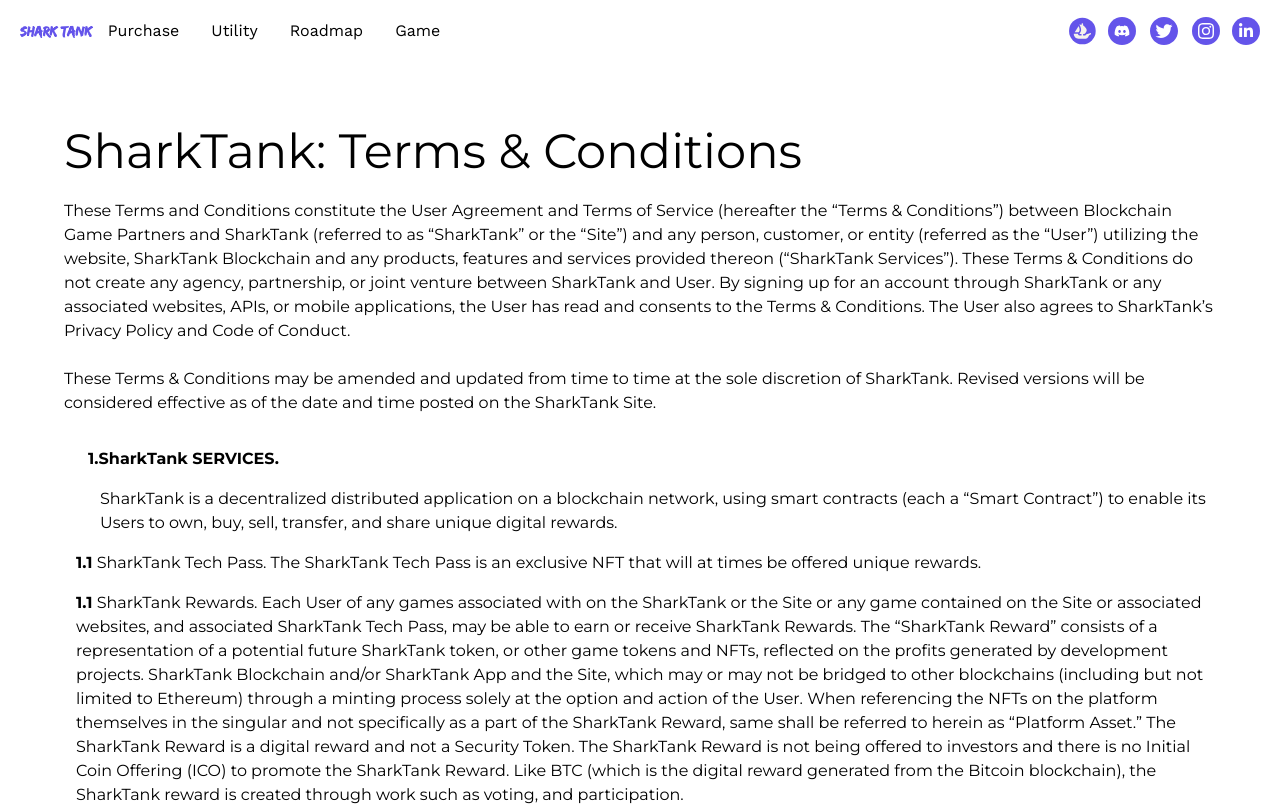
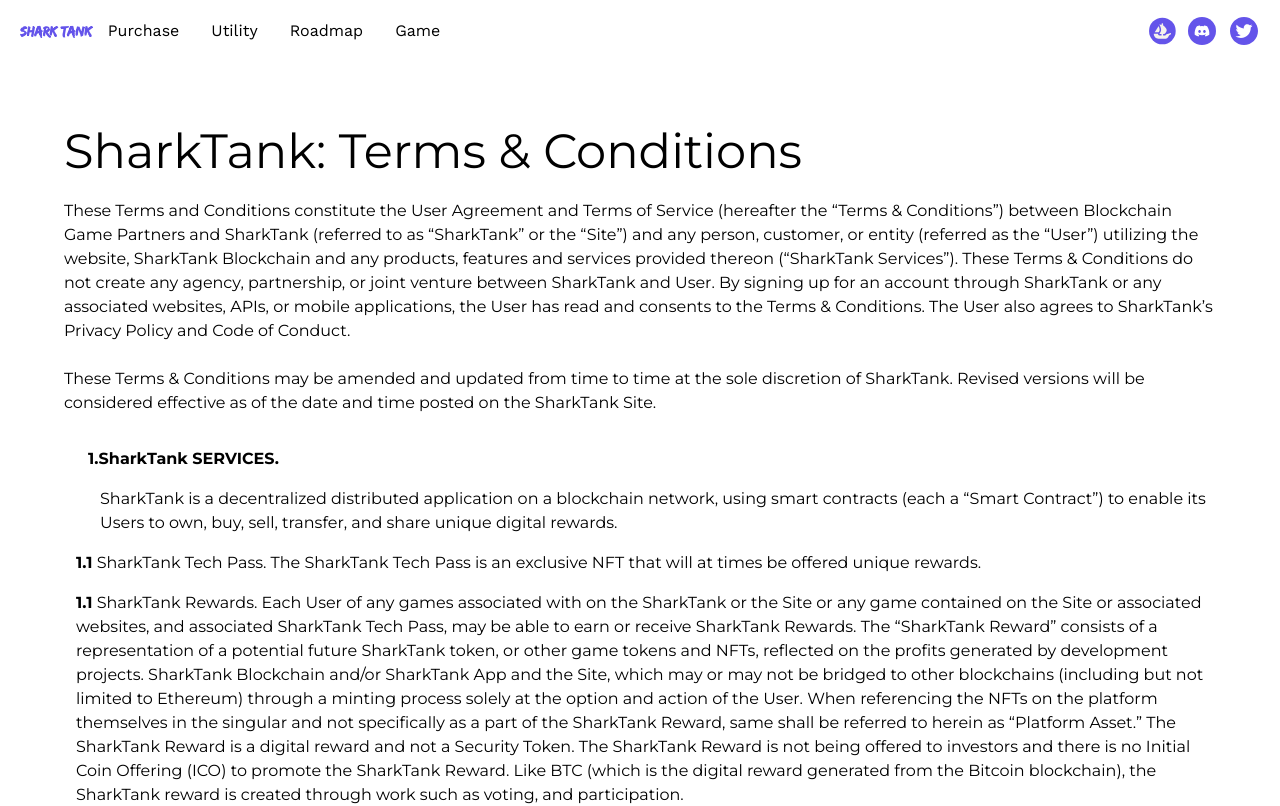
Before and after one commit to kreativekommit/SharkLabsProduction, a React (Create React App) app: page /terms-of-service in a window 1280 px wide. Shown: the top 806 px of the page. Built offline with nearby package versions, Linux system fonts and the light colour scheme.

Commit message:
removed instgram buttons and linked in icons as well

```diff
--- a/src/layout/Footer.js
+++ b/src/layout/Footer.js
@@ -145,36 +145,11 @@
               </li>
               <li>
                 <a
-                  href="https://twitter.com/LazyLionsNFT/"
+                  href="https://twitter.com/"
                   target="_blank"
                   rel="noopener noreferrer"
                 >
                   <BsTwitter
-                    size={"2rem"}
-                    className="p-1 bg-brown-500 rounded-full text-brown-900 hover:text-white"
-                  />
-                </a>
-              </li>
-              <li>
-                <a
-                  href="https://www.instagram.com/lazylionsnft/"
-                  target="_blank"
-                  rel="noopener noreferrer"
-                >
-                  <FaInstagram
-                    size={"2rem"}
-                    className="p-1 bg-brown-500 rounded-full text-brown-900 hover:text-white"
-                  />
-                </a>
-              </li>
-              <li>
-                <a
-                  href="https://www.linkedin.com/company/lazylions"
-                  target="_blank"
-                  rel="noopener noreferrer"
-                  className="text-brown-500 hover:text-white"
-                >
-                  <GrLinkedinOption
                     size={"2rem"}
                     className="p-1 bg-brown-500 rounded-full text-brown-900 hover:text-white"
                   />
--- a/src/layout/Navbar.js
+++ b/src/layout/Navbar.js
@@ -51,7 +51,10 @@
             </button>
           </div>
           <div
-            className={"lg:flex flex-grow items-center" + (navbarOpen ? " flex" : " hidden")}
+            className={
+              "lg:flex flex-grow items-center" +
+              (navbarOpen ? " flex" : " hidden")
+            }
             id="example-navbar-danger"
           >
             <ul className="flex flex-col lg:flex-row list-none flex space-x-8">
@@ -97,7 +100,11 @@
             </ul>
             <ul className="flex flex-col lg:flex-row list-none lg:ml-auto items-center">
               <li>
-                <a href="/" target="_blank" className="transition text-brown-500 hover:text-black">
+                <a
+                  href="/"
+                  target="_blank"
+                  className="transition text-brown-500 hover:text-black"
+                >
                   <svg
                     width="28"
                     height="28"
@@ -106,7 +113,13 @@
                     fill="none"
                     xmlns="http://www.w3.org/2000/svg"
                   >
-                    <rect x="0.784424" width="20" height="20" rx="10" fill="currentColor"></rect>
+                    <rect
+                      x="0.784424"
+                      width="20"
+                      height="20"
+                      rx="10"
+                      fill="currentColor"
+                    ></rect>
                     <path
                       fillRule="evenodd"
                       clipRule="evenodd"
@@ -127,24 +140,12 @@
                 </a>
               </li>
               <li className="ml-3">
-                <a href="/" target="_blank" className="transition text-brown-500 hover:text-black">
-                  <AiFillTwitterCircle size={"2rem"} />
-                </a>
-              </li>
-              <li className="ml-3">
                 <a
                   href="/"
-                  className="transition p-1.5 text-white flex items-center rounded-full bg-brown-500 hover:bg-black"
+                  target="_blank"
+                  className="transition text-brown-500 hover:text-black"
                 >
-                  <BsInstagram size={"1rem"} />
-                </a>
-              </li>
-              <li className="ml-3">
-                <a
-                  href="/"
-                  className="transition p-1.5 text-white flex items-center rounded-full bg-brown-500 hover:bg-black"
-                >
-                  <FaLinkedinIn size={"1rem"} />
+                  <AiFillTwitterCircle size={"2rem"} />
                 </a>
               </li>
             </ul>
```
